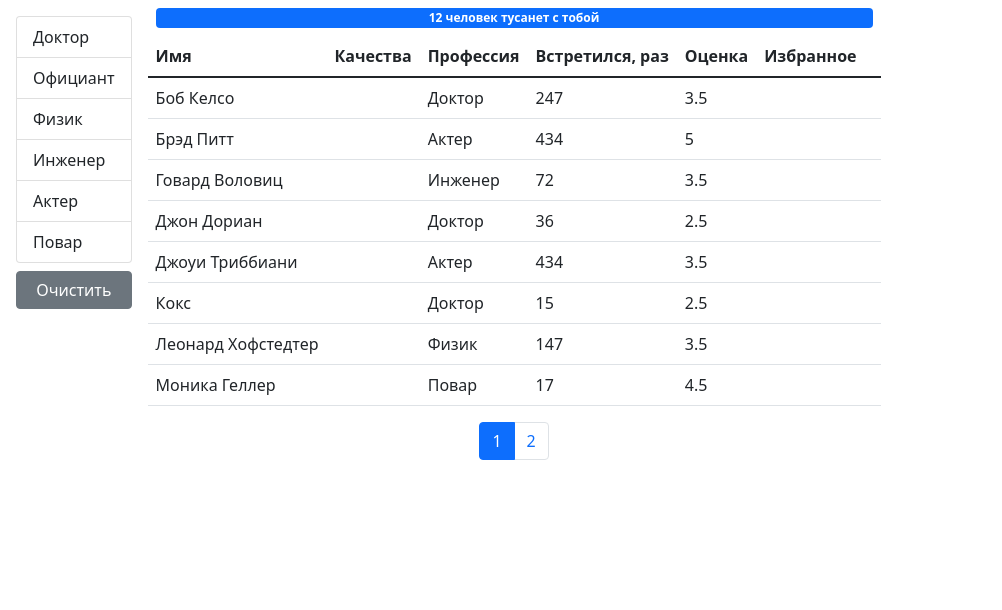
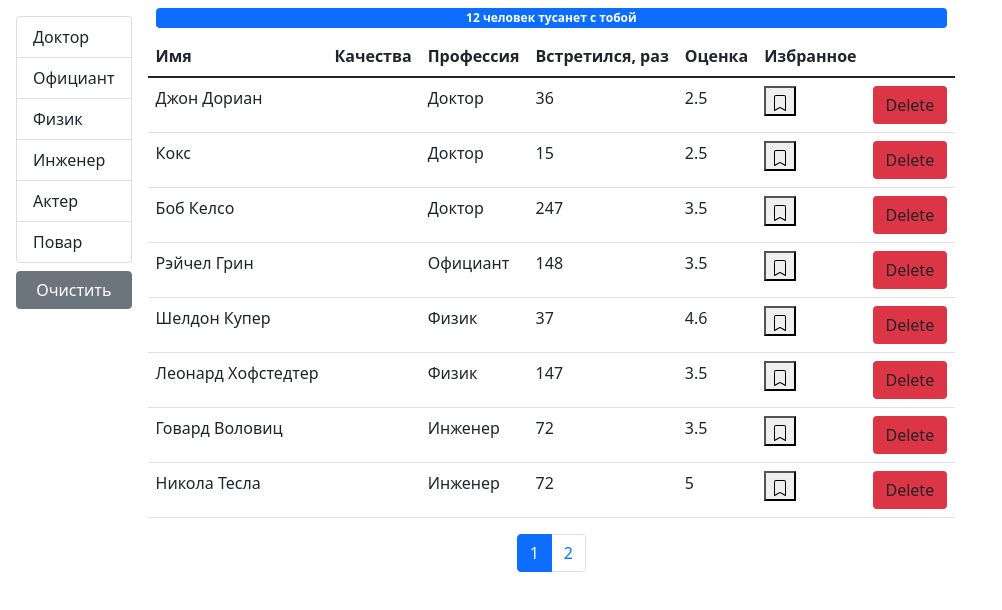
Before and after one commit to Nuyrguyana/users-party-table, a React (Create React App) app: page / in a window 1280 px wide. Shown: the top 610 px of the page, without its empty margins (0-1002 px from the left). Built offline with nearby package versions, Linux system fonts and the light colour scheme.

Commit message:
deleted user.jsx and refactoring

```diff
--- a/src/app/components/tableBody.jsx
+++ b/src/app/components/tableBody.jsx
@@ -3,11 +3,21 @@ import PropTypes from 'prop-types';
 import _ from 'lodash';
 
 const TableBody = ({ data, columns }) => {
+    const renderContent = ({ item, column }) => {
+        if (columns[column].component) {
+            const component = columns[column].component;
+            if (typeof component === 'function') {
+                return component(item);
+            }
+            return component;
+        }
+        return _.get(item, columns[column].path);
+    };
     return (
         <tbody>
             {data.map((item) => <tr key={item._id}>
                 {Object.keys(columns).map((column) => (
-                    <td key={column}>{_.get(item, columns[column].path)}</td>
+                    <td key={column}>{renderContent({ item, column })}</td>
                 ))}
             </tr>
             )}
--- a/src/app/components/users.jsx
+++ b/src/app/components/users.jsx
@@ -40,7 +40,7 @@ const Users = () => {
     };
     const filteredUsers = selectedProf ? users.filter((user) => user.profession === selectedProf) : users;
     let count = filteredUsers.length;
-    const sortedUsers = _.orderBy(filteredUsers, [sortBy.iter], [sortBy.order]);
+    const sortedUsers = _.orderBy(filteredUsers, [sortBy.path], [sortBy.order]);
     const userCrop = paginate(sortedUsers, currentPage, pageSize);
 
     const handleDelete = (id) => {
@@ -60,7 +60,7 @@ const Users = () => {
                 <span className={getBadgeClasses()}>{<SearchStatus length={count}/>}</span>
                 <UsersTable
                     users={userCrop}
-                    handleDelete={handleDelete}
+                    onDelete={handleDelete}
                     onSort={handleSort}
                     selectedSort={sortBy}
                 />
--- a/src/app/components/usersTable.jsx
+++ b/src/app/components/usersTable.jsx
@@ -1,40 +1,49 @@
 import React from 'react';
 import PropTypes from 'prop-types';
-// import User from './user';
 import TableHeader from './tableHeader';
 import TableBody from './tableBody';
+import BookMark from './bookmark';
 
-const UsersTable = ({ users, handleDelete, onSort, selectedSort }) => {
+const UsersTable = ({ users, onDelete, onSort, selectedSort }) => {
     const columns = {
         name: { path: 'name', name: 'Имя' },
         qualities: { name: 'Качества' },
         professions: { path: 'profession.name', name: 'Профессия' },
-        completedMeetings: { path: 'completedMeetings', name: 'Встретился, раз' },
+        completedMeetings: {
+            path: 'completedMeetings',
+            name: 'Встретился, раз'
+        },
         rate: { path: 'rate', name: 'Оценка' },
-        bookmark: { path: 'bookmark', name: 'Избранное' },
-        delete: {}
+        bookmark: {
+            path: 'bookmark',
+            name: 'Избранное',
+            component: (user) => (
+                <BookMark />
+            )
+        },
+        delete: {
+            component: (user) => (
+                <button
+                    className="btn bg-danger"
+                    onClick={() => onDelete(user._id)}
+                >
+                    Delete
+                </button>
+            )
+        }
     };
     return (
         <table className="table">
             <TableHeader {...{ onSort, selectedSort, columns }} />
             <TableBody {...{ columns, data: users }}/>
-            {/* <tbody> */}
-            {/*    {users.map((user) => ( */}
-            {/*        <User */}
-            {/*            onDelete={handleDelete} */}
-            {/*            {...user} */}
-            {/*            key={user._id} */}
-            {/*        /> */}
-            {/*    ))} */}
-            {/* </tbody> */}
         </table>
     );
 };
 UsersTable.propTypes = {
     users: PropTypes.array.isRequired,
-    handleDelete: PropTypes.func,
     onSort: PropTypes.func.isRequired,
-    selectedSort: PropTypes.object.isRequired
+    selectedSort: PropTypes.object.isRequired,
+    onDelete: PropTypes.func.isRequired
 };
 
 export default UsersTable;
```
Also changed, not shown: src/app/components/tableHeader.jsx (+0 -15 lines), src/app/components/user.jsx (deleted, +0 -43 lines).
